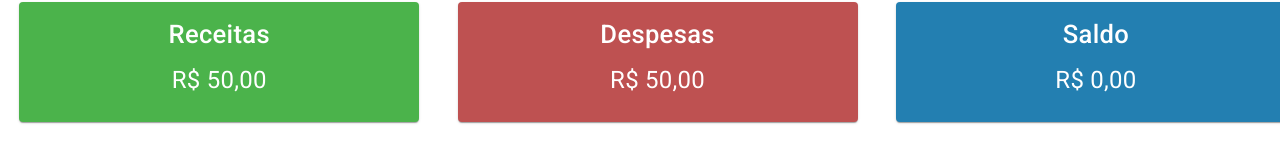
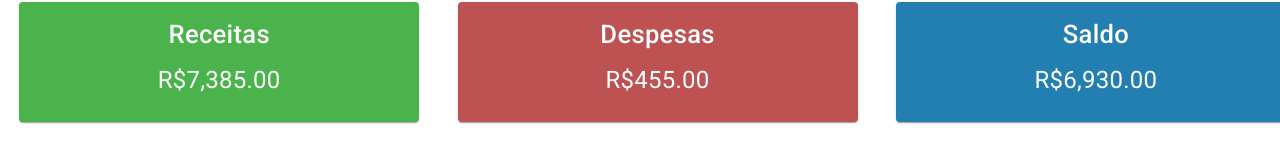
Before and after one commit to henriqtorresl/minhas-financas, an Angular app: page /dashboard in a window 1280 px wide. Shown: the part 285-445 px from the top of the page. Built offline with nearby package versions, Linux system fonts and the light colour scheme; data requests are answered from the project's data file.

Commit message:
add service de dashboard

```diff
--- a/src/app/features/dashboard/components/dashboard/dashboard.component.html
+++ b/src/app/features/dashboard/components/dashboard/dashboard.component.html
@@ -37,7 +37,7 @@
             </mat-card-header>
 
             <mat-card-content class="center conteudo">
-                R$ 50,00
+                {{ receita | currency: 'BRL' }}
             </mat-card-content>
         </mat-card>
 
@@ -53,7 +53,7 @@
             </mat-card-header>
 
             <mat-card-content class="center conteudo">
-                R$ 50,00
+                {{ despesa | currency: 'BRL' }}
             </mat-card-content>
         </mat-card>
 
@@ -69,7 +69,7 @@
             </mat-card-header>
 
             <mat-card-content class="center conteudo">
-                R$ 0,00
+                {{ saldo | currency: 'BRL' }}
             </mat-card-content>
         </mat-card>
 
--- a/src/app/features/dashboard/components/dashboard/dashboard.component.ts
+++ b/src/app/features/dashboard/components/dashboard/dashboard.component.ts
@@ -1,11 +1,13 @@
-import { Component } from '@angular/core';
+import { Component, OnInit } from '@angular/core';
+import { DashboardService } from '../../service/dashboard.service';
+import { Entrada } from './models/entrada.model';
 
 @Component({
   selector: 'app-dashboard',
   templateUrl: './dashboard.component.html',
   styleUrls: ['./dashboard.component.scss']
 })
-export class DashboardComponent {
+export class DashboardComponent implements OnInit {
 
   meses = [
     { value: 0, viewValue: 'Janeiro' },
@@ -22,4 +24,47 @@ export class DashboardComponent {
     { value: 11, viewValue: 'Dezembre' },
   ]
 
+  entradas: any[] = [];
+  saldo: number = 0;
+  despesa: number = 0;
+  receita: number = 0;
+
+  constructor(private dashboardService: DashboardService) {
+
+  }
+
+  ngOnInit(): void {
+
+    this.dashboardService.getEntradas().subscribe((entradas) => {
+      this.entradas = entradas;
+
+      // Após a requisição das entradas ter sido feita, eu chamo os métodos que vão preencher o campo receita e despesa (por isso eu tenho que chamar dentro do subscribe, pois ele chama os métodos exatamente depois da requisição..):
+      this.getReceitas();
+      this.getDespesas();
+      // Agora eu posso calcular o saldo:
+      this.getSaldo();
+    });
+
+  }
+
+  getReceitas() {   // preenche o campo receita
+    this.entradas.forEach( (entrada: Entrada) => {
+      if(entrada.tipo === 'receita') {    // se for do tipo receita, vou somar o valor
+        this.receita += parseInt(entrada.valor);
+      }
+    });
+  }
+
+  getDespesas() {   // preenche o campo despesa
+    this.entradas.forEach( (entrada: Entrada) => {
+      if(entrada.tipo === 'despesa') {
+        this.despesa += parseInt(entrada.valor);
+      }
+    });
+  }
+
+  getSaldo() {
+    this.saldo = this.receita - this.despesa;
+  }
+
 }
--- /dev/null
+++ b/src/app/features/dashboard/service/dashboard.service.ts
@@ -0,0 +1,20 @@
+import { Injectable, Injector } from '@angular/core';
+import { Observable } from 'rxjs';
+import { HttpBaseService } from 'src/app/shared/base/http-base.service';
+
+@Injectable({
+  providedIn: 'root'
+})
+export class DashboardService extends HttpBaseService {
+
+  endpoint: string = 'entradas';
+
+  constructor(protected override readonly injector: Injector) {
+    super(injector);    // chama o construtor da classe pai, e na classe pai o construtor recebe um injector
+  }
+
+  getEntradas(): Observable<any> {
+    return this.httpGet(this.endpoint);     // chamando o método da classe pai..
+  }
+
+}
--- a/src/app/shared/base/http-base.service.ts
+++ b/src/app/shared/base/http-base.service.ts
@@ -11,7 +11,7 @@ export class HttpBaseService {
 
   private apiBase: string = 'http://localhost:3000/';
 
-  constructor( private readonly injector: Injector ) {
+  constructor( protected readonly injector: Injector ) {
     if(injector == null || injector == undefined) {
       throw new Error('Injector não pode ser nulo!');
     }
```
Also changed, not shown: src/app/features/dashboard/components/dashboard/models/entrada.model.ts (added, +11 -0 lines), 1 other file (tests, documents, lock files or other folders).
